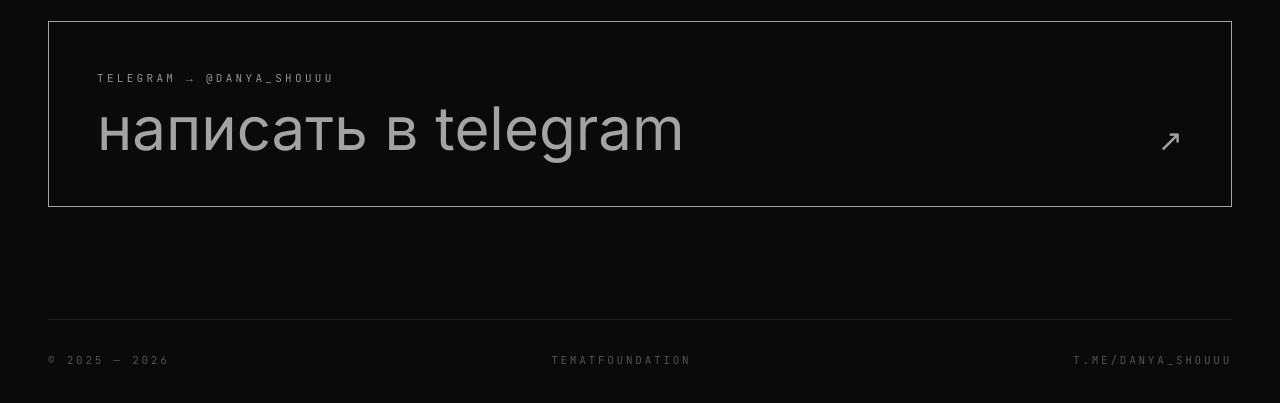
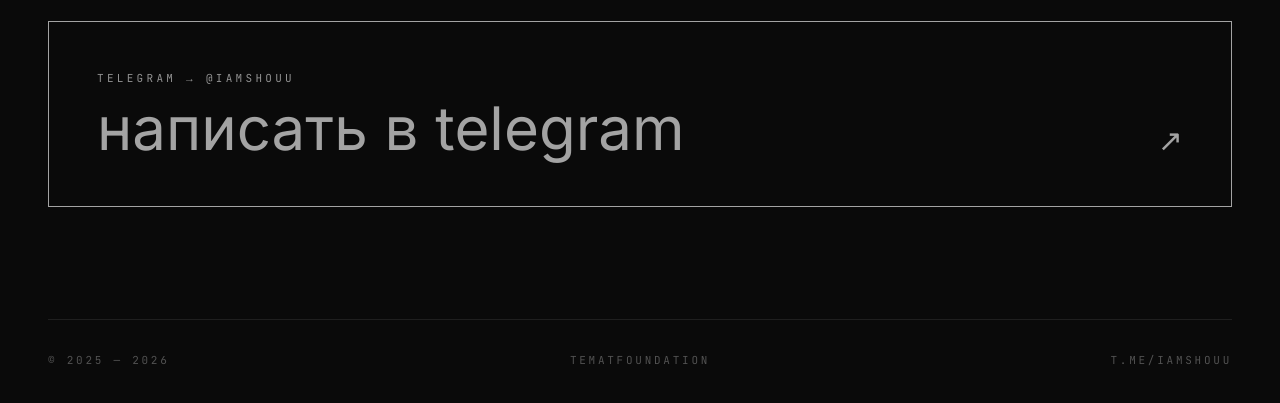
Before and after one commit to iamshouu/temat, a React (Vite) app: page / in a window 1280 px wide. Shown: the part 7240-7643 px from the top of the page. Built offline with nearby package versions, Linux system fonts and the light colour scheme; a web font is replaced by a local one.

Commit message:
config: switch Telegram contact to @Iamshouu (https://t.me/Iamshouu) — updates handle, URL, footer link

```diff
--- a/src/components/Contact.tsx
+++ b/src/components/Contact.tsx
@@ -61,7 +61,7 @@ export function Contact() {
           rel="noreferrer"
           className="hover:text-accent transition-colors"
         >
-          t.me/Danya_shouuu
+          t.me/Iamshouu
         </a>
       </footer>
     </section>
--- a/src/config.ts
+++ b/src/config.ts
@@ -1,5 +1,5 @@
-export const TELEGRAM_URL = 'https://t.me/Danya_shouuu'
-export const TELEGRAM_HANDLE = '@Danya_shouuu'
+export const TELEGRAM_URL = 'https://t.me/Iamshouu'
+export const TELEGRAM_HANDLE = '@Iamshouu'
 export const BRAND = 'TematFoundation'
 
 export const SECTIONS = [
```
